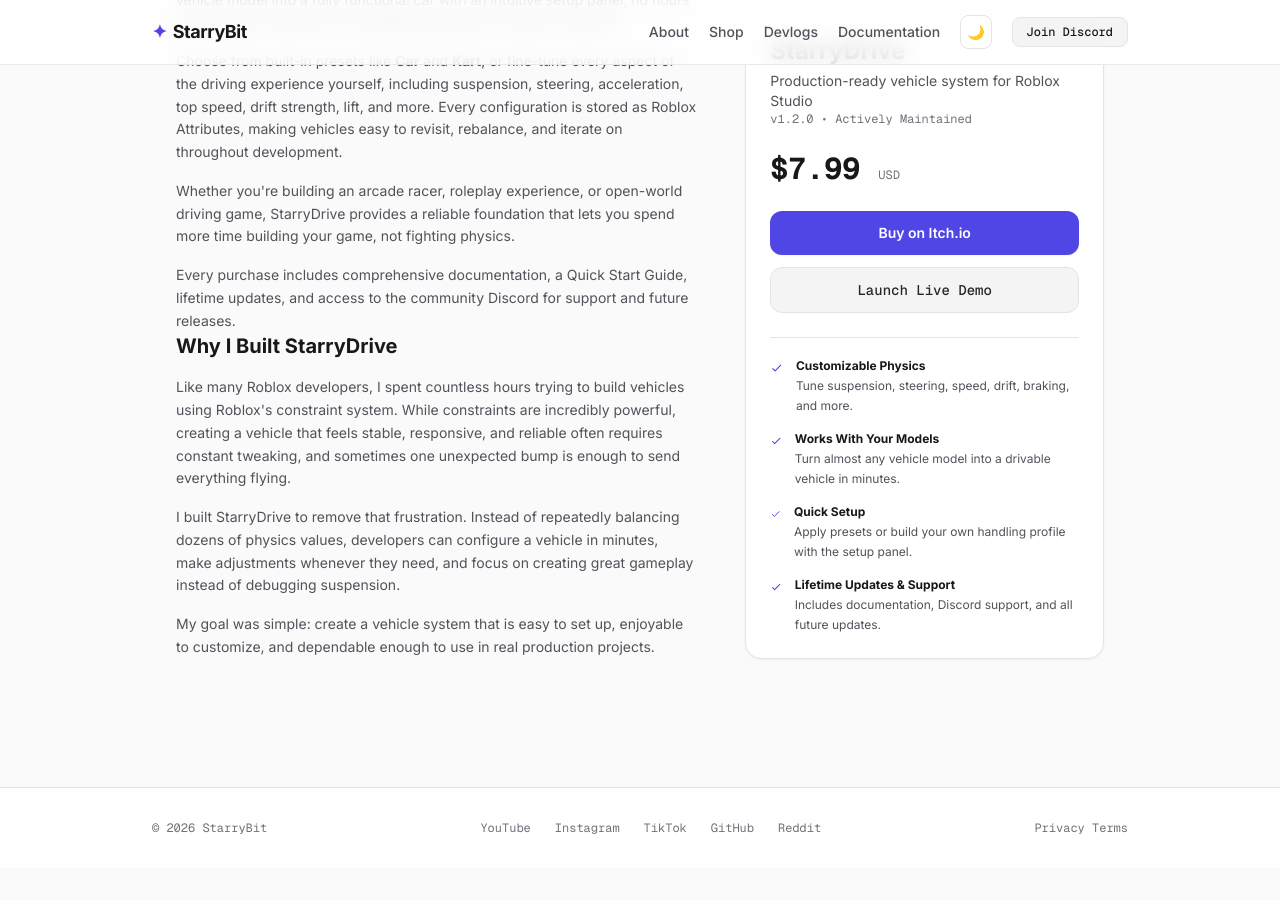
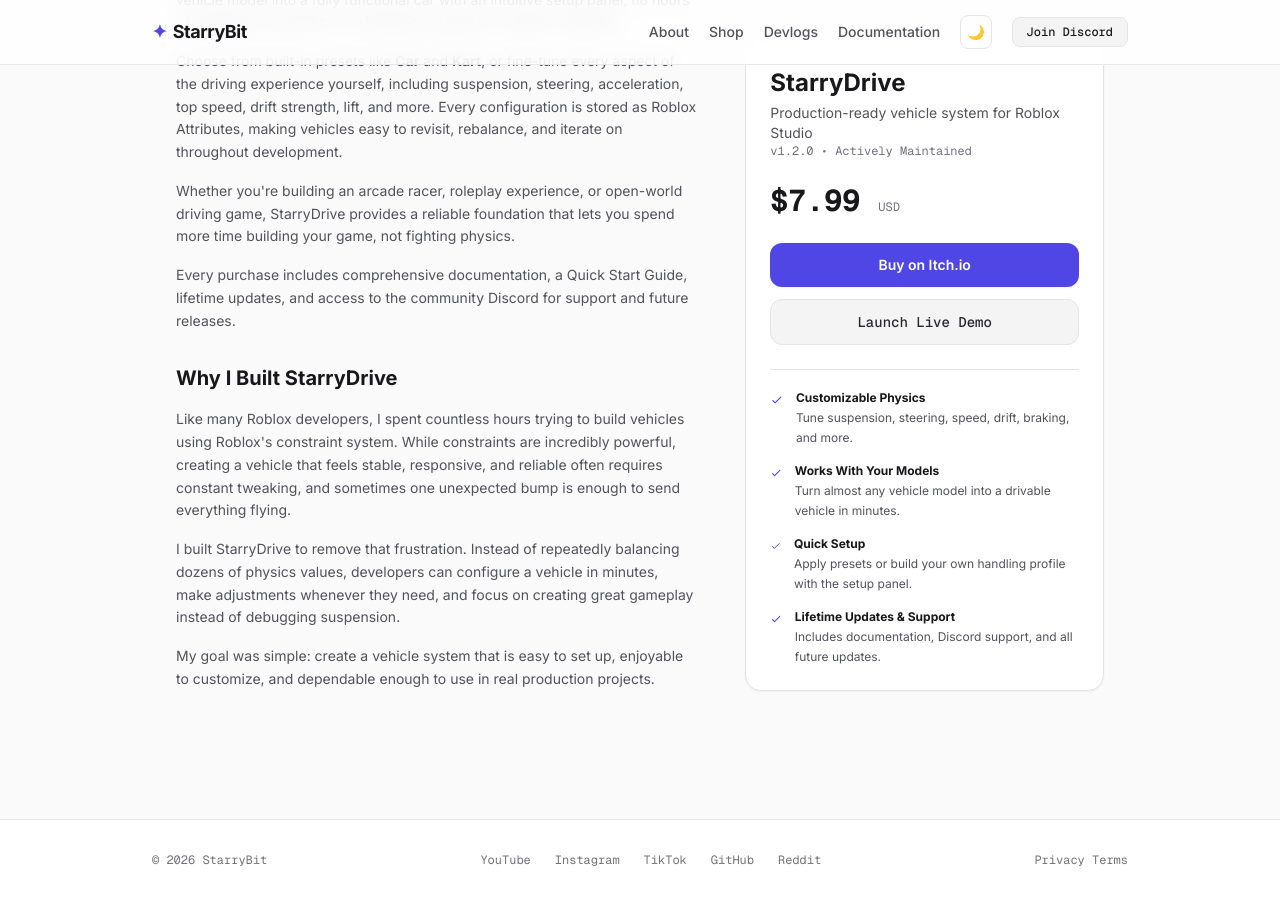
Before and after one commit to StarryBit/starrybit.github.io, a Jekyll site: the page built from shop/starrydrive-vehicle-system/index.html, in a window 1280 px wide and 900 px high, scrolled down 987 px. Built offline with Jekyll 4.4.1, drawn with Linux system fonts in a browser that asks for light colours; nearby versions of some CDN libraries; before the commit the page ends 1855 px from its top, so only the background shows below that.

Commit message:
Update index.html

```diff
--- a/shop/starrydrive-vehicle-system/index.html
+++ b/shop/starrydrive-vehicle-system/index.html
@@ -4,8 +4,7 @@
 ---
 
 <main class="max-w-5xl mx-auto px-6 py-12 w-full flex-1 grid lg:grid-cols-12 gap-12">
-
-<!-- Left Side: Video Showcase & Technical Specs -->
+        <!-- Left Side: Video Showcase & Technical Specs -->
         <div class="lg:col-span-7 space-y-8">
             <!-- Video Aspect Ratio Box -->
             <div class="w-full aspect-video bg-zinc-100 dark:bg-zinc-900 border border-zinc-200 dark:border-zinc-800 rounded-2xl overflow-hidden shadow-sm relative">
@@ -16,7 +15,7 @@
 
             <h2 class="text-xl font-bold mb-4">What's Included</h2>
 
-        <ul class="space-y-2 text-sm text-zinc-600 dark:text-zinc-400">
+            <ul class="space-y-2 text-sm text-zinc-600 dark:text-zinc-400">
                 <li class="flex items-center gap-3">
                     <svg class="w-4 h-4 text-indigo-600 dark:text-indigo-400 mt-0.5" fill="none" stroke="currentColor" viewBox="0 0 24 24"><path stroke-linecap="round" stroke-linejoin="round" stroke-width="2" d="M5 13l4 4L19 7"></path></svg>
                     <span>StarryDrive Studio Plugin</span>
@@ -45,7 +44,7 @@
                     <svg class="w-4 h-4 text-indigo-600 dark:text-indigo-400 mt-0.5" fill="none" stroke="currentColor" viewBox="0 0 24 24"><path stroke-linecap="round" stroke-linejoin="round" stroke-width="2" d="M5 13l4 4L19 7"></path></svg>
                     <span>Discord Support</span>
                 </li>
-        </ul>
+            </ul>
 
             <!-- Deep Architectural Details -->
             <div>
@@ -67,8 +66,10 @@
                         Every purchase includes comprehensive documentation, a Quick Start Guide, lifetime updates, and access to the community Discord for support and future releases.
                     </p>
                 </div>
-                    <p></p>
-                    <h2 class="text-xl font-bold mb-4">Why I Built StarryDrive</h2>
+            </div>
+
+            <div>
+                <h2 class="text-xl font-bold mb-4">Why I Built StarryDrive</h2>
                 <div class="space-y-4 text-sm text-zinc-600 dark:text-zinc-400 leading-relaxed">
                     <p>
                         Like many Roblox developers, I spent countless hours trying to build vehicles using Roblox's constraint system. While constraints are incredibly powerful, creating a vehicle that feels stable, responsive, and reliable often requires constant tweaking, and sometimes one unexpected bump is enough to send everything flying.
```
